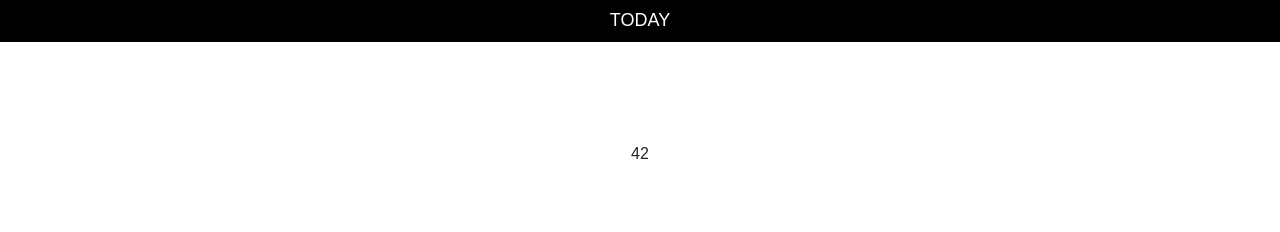
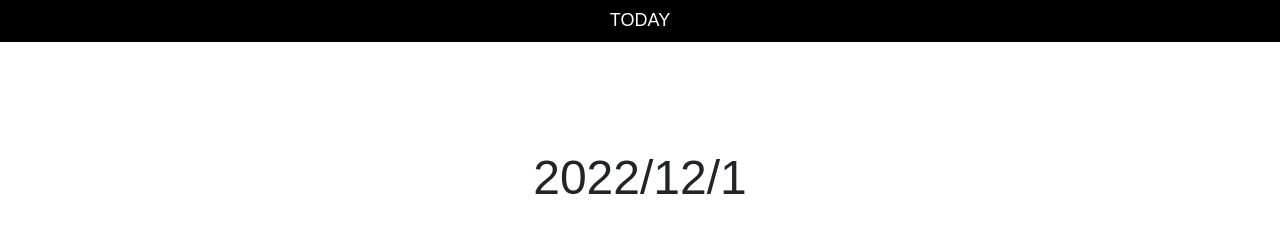
Before and after one commit to paaaaay5/web_practice, a plain HTML site: page javascript_pra/index.html in a window 1280 px wide. Drawn offline with nearby package versions, Linux system fonts and the light colour scheme.

Commit message:
complete

```diff
--- a/javascript_pra/index.html
+++ b/javascript_pra/index.html
@@ -15,8 +15,9 @@
 
     <div class="container">
         <script>
-            //comment
-            document.write(10+32);
+            var today = new Date();
+            var todayHtml = today.getFullYear() + '/' + (today.getMonth() + 1) + '/' + today.getDate();
+            document.write('<p class="date">' + todayHtml + '</p>');
         </script>
     </div>
 </body>
```
